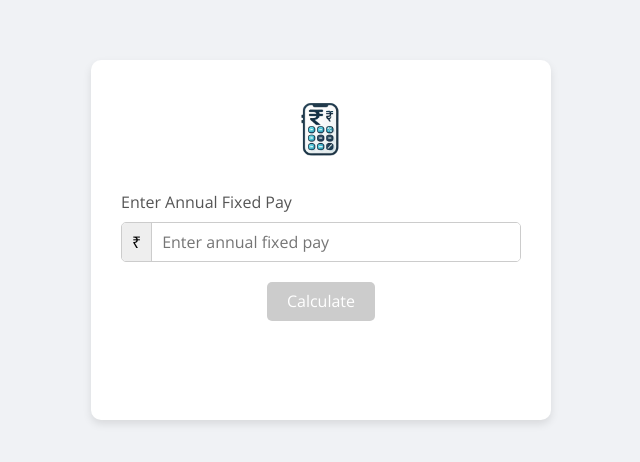
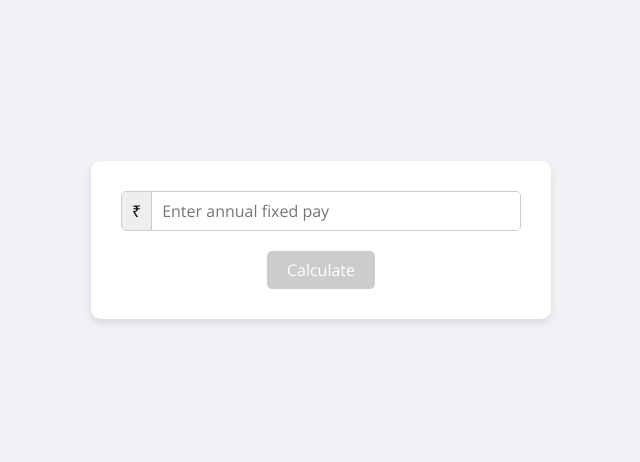
Before and after one commit to vishnurp3/salary-calculator, a plain HTML site: page index.html in a window 1280 px wide. Shown: the part 160-622 px from the top of the page, without its empty margins (319-959 px from the left). Drawn offline with nearby package versions, Linux system fonts and the light colour scheme.

Commit message:
Remove icon

```diff
--- a/index.html
+++ b/index.html
@@ -15,11 +15,7 @@
 <body>
 <div class="container">
     <div class="calculator-card">
-        <div class="logo">
-            <img src="favicon.png" alt="App Icon">
-        </div>
         <div class="input-group">
-            <label for="payInput" class="input-label">Enter Annual Fixed Pay</label>
             <div class="input-box">
                 <span class="input-group-text">₹</span>
                 <input type="text" id="payInput" placeholder="Enter annual fixed pay" oninput="formatInputAsRupees(this); checkInputs()">
--- a/styles.css
+++ b/styles.css
@@ -24,24 +24,10 @@ body {
     text-align: center;
     width: 100%;
     max-width: 400px;
-    min-height: 300px; /* Set a minimum height to prevent resizing */
-}
-
-.logo img {
-    width: 80px;
-    margin-bottom: 20px;
 }
 
 .input-group {
     margin-bottom: 20px;
-}
-
-.input-label {
-    display: block;
-    text-align: left;
-    margin-bottom: 10px;
-    color: #555;
-    font-size: 1rem;
 }
 
 .input-box {
```
